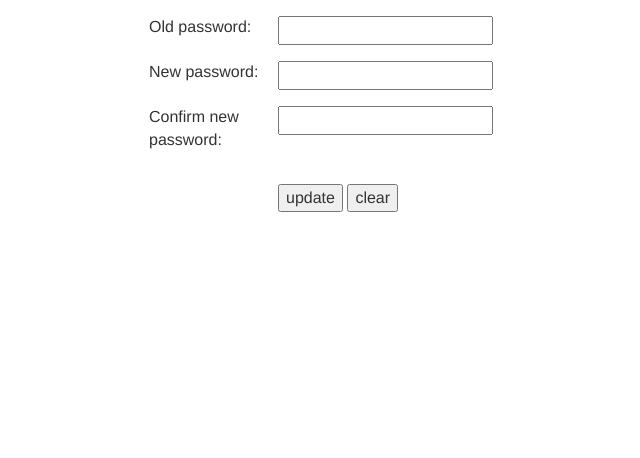
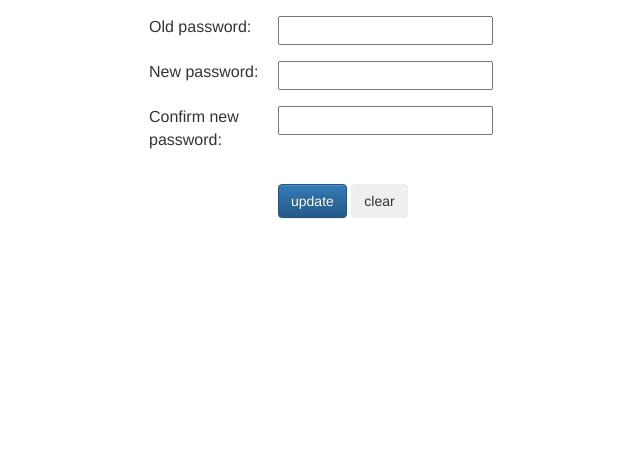
Before and after one commit to divyavani590/DBMSFinal, a PHP site: page /changepswd.php in a window 1280 px wide. Shown: the part 178-636 px from the top of the page, without its empty margins (319-959 px from the left). Run offline with PHP 8.4, Linux system fonts and the light colour scheme; a user stored in the database is signed in; data that the repository does not hold is empty.

Commit message:
pswd css

```diff
--- a/changepswd.php
+++ b/changepswd.php
@@ -79,7 +79,7 @@
 			<tr>
 			<td></td>
 				<td  colspan="2"><input type="submit"
-					value="update" name="update"> <input type="submit" value="clear"></td>
+					value="update" name="update" class="btn btn-primary"> <input type="submit" value="clear" class="btn btn-secondary"></td>
 			</tr>
 
 		</table>
```
